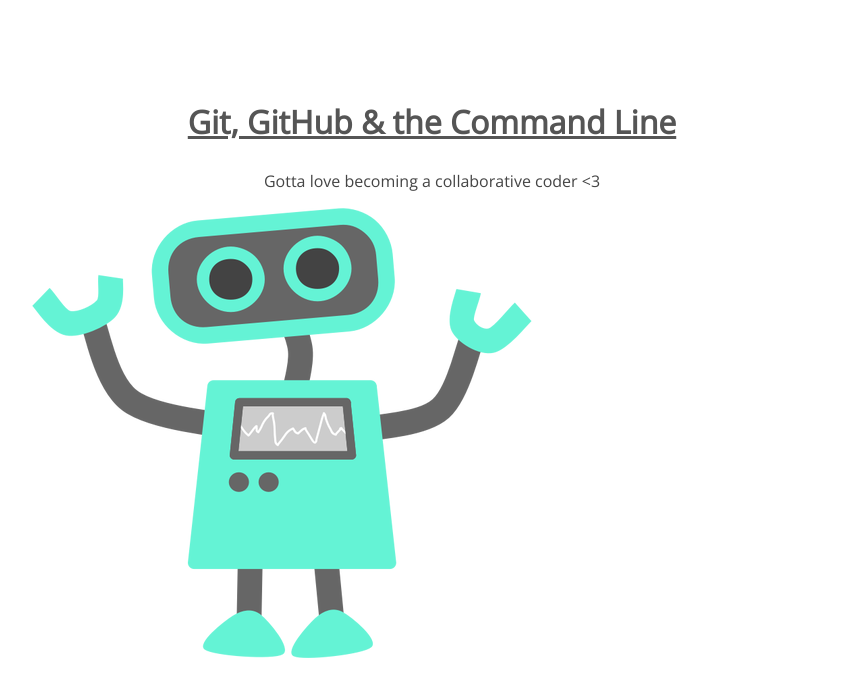
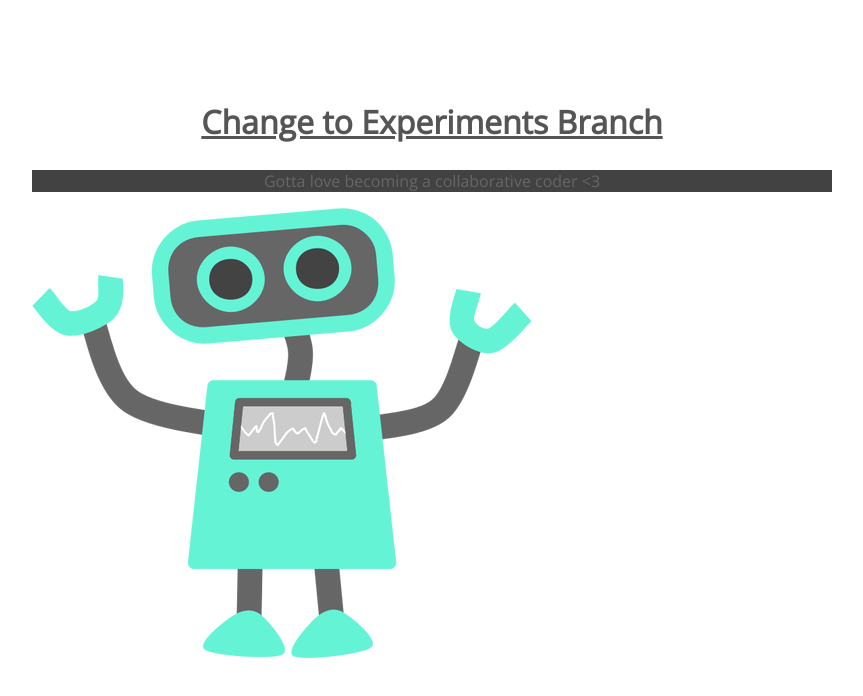
Before and after one commit to pattilouhoo/project-105, a plain HTML site: page index.html in a window 1280 px wide. Shown: the whole page, without its empty margins (208-1071 px from the left). Drawn offline with nearby package versions, Linux system fonts and the light colour scheme.

Commit message:
more random changes for lesson on css and index.html

```diff
--- a/css/style.css
+++ b/css/style.css
@@ -15,4 +15,6 @@ section h1 {
 }
 section p {
 	font: 16px 'Open Sans';
+	color:#666666;
+	background-color:#424242;
 }
--- a/index.html
+++ b/index.html
@@ -8,7 +8,7 @@
 </head>
 <body>
 	<section>
-		<h1>Git, GitHub & the Command Line</h1>
+		<h1>Change to Experiments Branch</h1>
 		<p>Gotta love becoming a collaborative coder <3</p>
 		<img src="img/happy-blue-robot.png">
 	</section>
```
